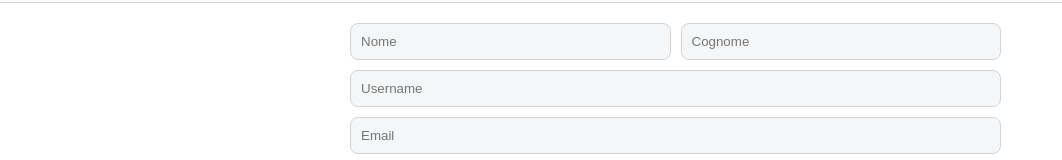
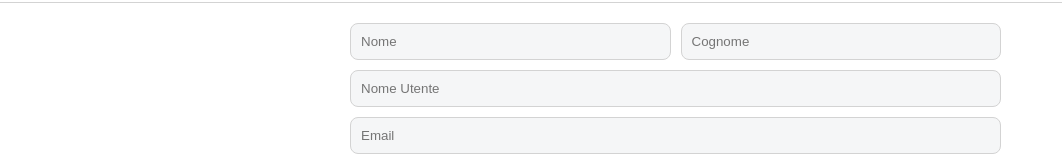
Before and after one commit to Marcellov97/NotesApp, an Angular app in the folder ClientApp/notes-app/: page /registration in a window 1280 px wide. Shown: the part 122-282 px from the top of the page, without its empty margins (0-1062 px from the left). Built offline with nearby package versions, Linux system fonts and the light colour scheme.

Commit message:
Bugfix registrazione risolto

```diff
--- a/ClientApp/notes-app/src/app/components/register/register.component.html
+++ b/ClientApp/notes-app/src/app/components/register/register.component.html
@@ -15,7 +15,7 @@
 
       <div class= "user_username">
 
-        <input type="text" name="username" ngModel placeholder="Username" required>
+        <input type="text" name="nomeUtente" ngModel placeholder="Nome Utente" required>
       </div>
 
       <div class ="email_password">
--- a/ClientApp/notes-app/src/app/components/register/register.component.ts
+++ b/ClientApp/notes-app/src/app/components/register/register.component.ts
@@ -35,7 +35,7 @@ export class RegisterComponent implements OnInit{
 
     this.utente.nome = f.value.nome;
     this.utente.cognome = f.value.cognome;
-    this.utente.nomeUtente = f.value.nickname;
+    this.utente.nomeUtente = f.value.nomeUtente;
     this.utente.email = f.value.email;
     this.utente.password = f.value.password;
     this.utente.moderatore = false;
```
